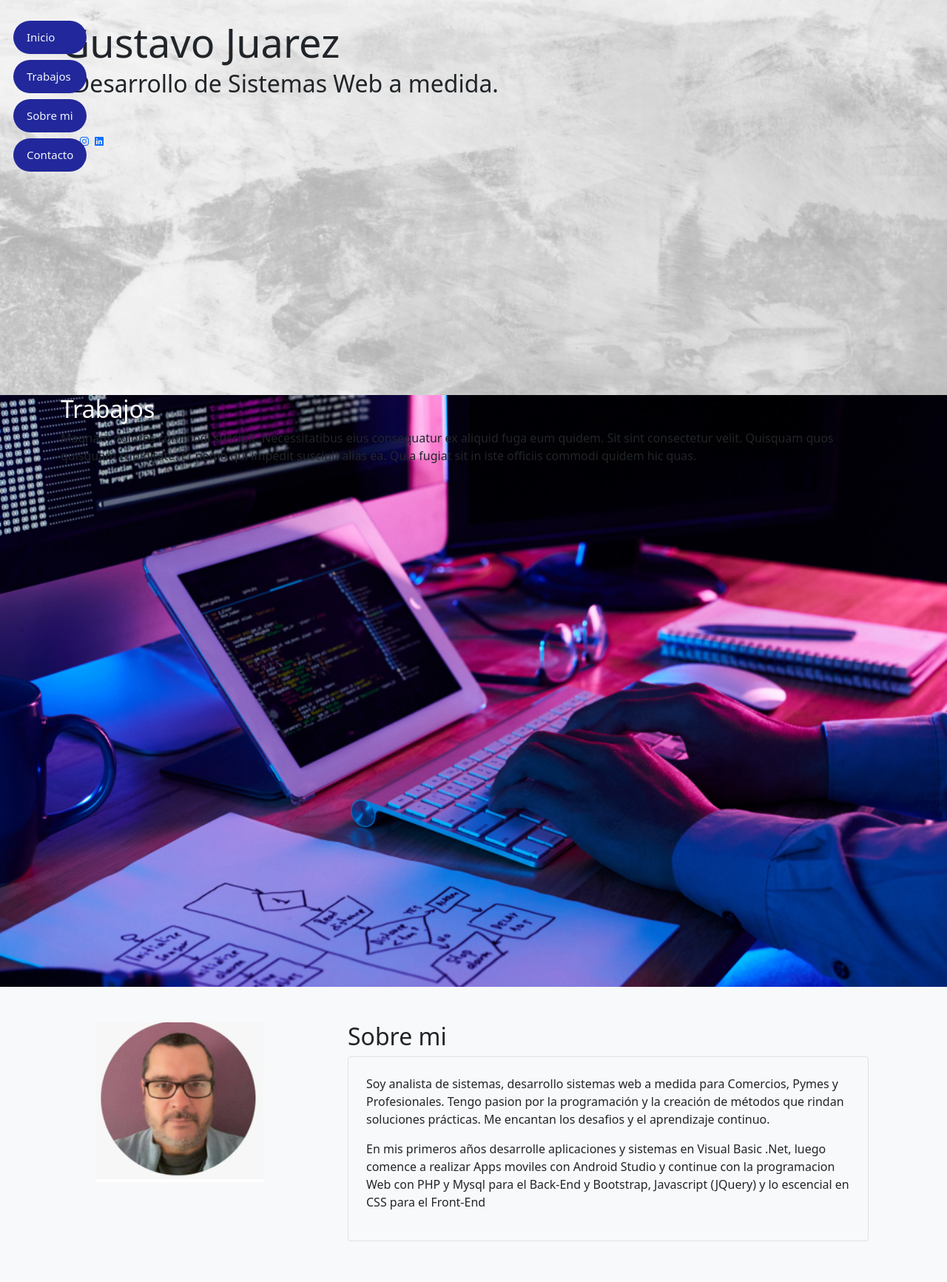
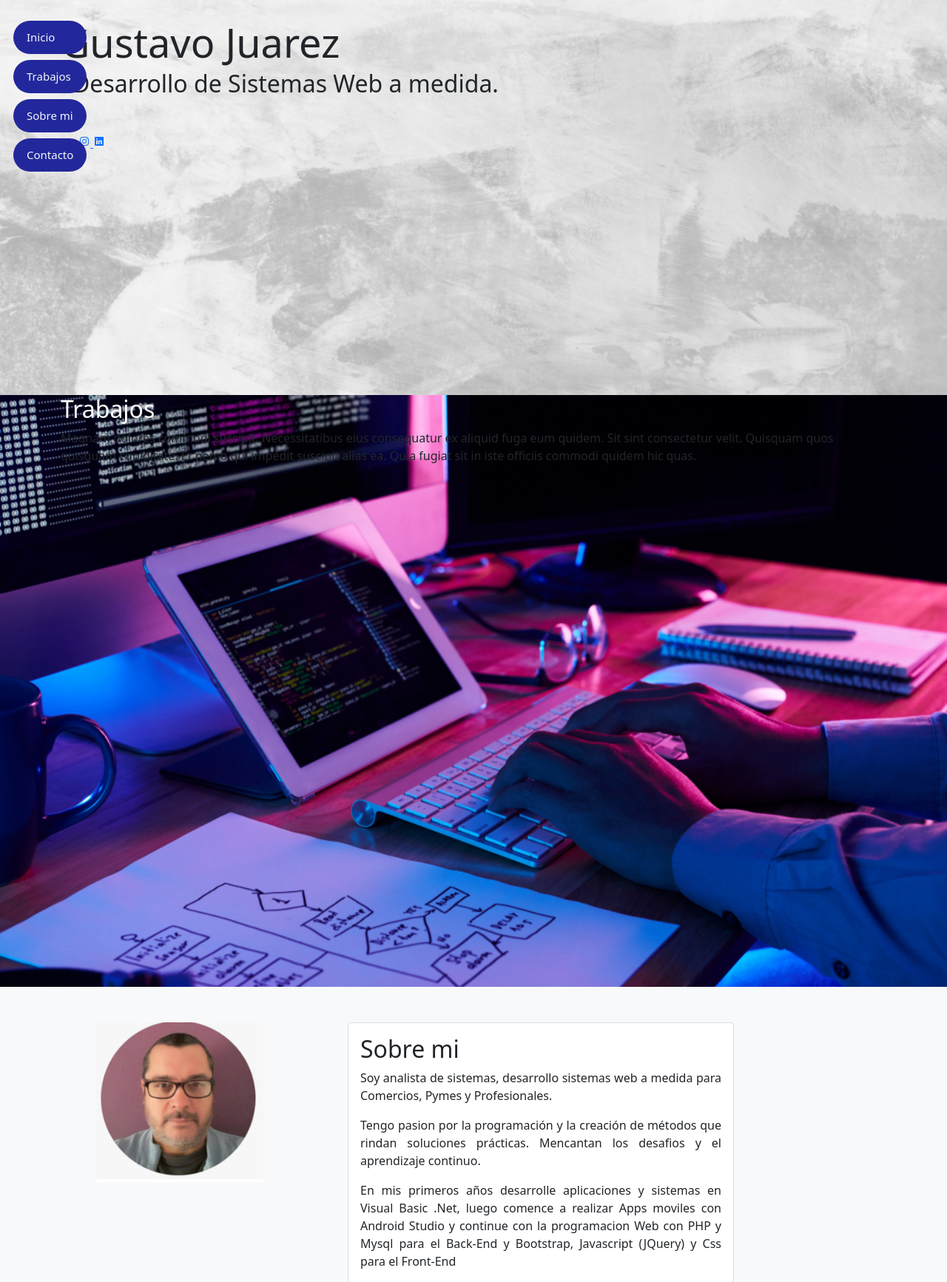
Before and after one commit to gdjuarez/Portfolio, a PHP site: page / in a window 1280 px wide. Shown: the part 266-1999 px from the top of the page at 74% size. Run offline with PHP 8.4, Linux system fonts and the light colour scheme.

Commit message:
Update index.php

```diff
--- a/index.php
+++ b/index.php
@@ -41,8 +41,12 @@
             <h1 class=' p-6'>Gustavo Juarez</h1>
             <p class=' p-3'><span>Desarrollo de Sistemas Web a medida.</span></p>
             <div class="social-links p-4">
-                <a href="#" class="instagram"><ion-icon name="logo-instagram"></ion-icon></a>
-                <a href="#" class="linkedin"><ion-icon name="logo-linkedin"></ion-icon></a>
+                <a href="#" class="instagram">
+                    <ion-icon name="logo-instagram"></ion-icon>
+                </a>
+                <a href="#" class="linkedin">
+                    <ion-icon name="logo-linkedin"></ion-icon>
+                </a>
             </div>
         </div>
     </section>
@@ -64,26 +68,30 @@
     <section id="sobremi" class="sobremi  bg-light">
         <div class="container">
             <div class="row p-4">
-                <div class="col-lg-4">
+                <div class="col-md-4">
                     <img src="assets/img/gdj.png" class="img-fluid p-4" alt="">
                 </div>
-                <div class="col-lg-8 pt-4">
+                <div class="col-lg-6 pt-4">
                     <div class="section-title">
-                        <h2>Sobre mi</h2>
+                        <div class="card">
+                            <div class="card-body">
+                                <h2 class="card-title">Sobre mi</h2>
+                                <p class="card-text" style="text-align:justify">Soy analista de sistemas, desarrollo sistemas web a medida para Comercios, Pymes y Profesionales.</p>
+                                <p class="card-text" style="text-align:justify">Tengo pasion por la programación y la creación de métodos que rindan soluciones prácticas.
+                                Mencantan los desafios y el aprendizaje continuo.</p>
+                                <p class="card-text" style="text-align:justify">En mis primeros años desarrolle aplicaciones y sistemas en Visual Basic .Net,
+                                 luego comence a realizar Apps moviles con Android Studio y continue con la programacion Web con PHP y Mysql para el Back-End
+                                  y Bootstrap, Javascript (JQuery) y Css para el Front-End</p>
+                            </div>
+                        </div>
+
                     </div>
-                    <div class="sobremi_content border rounded p-4 ">
-                        <p>Soy analista de sistemas, desarrollo sistemas web a medida para Comercios, Pymes y
-                            Profesionales.
-                            Tengo pasion por la programación y la creación de métodos que rindan soluciones prácticas.
-                            Me encantan los desafios y el aprendizaje continuo.</p>
-                          <p>En mis primeros años desarrolle aplicaciones y sistemas en Visual Basic .Net, luego comence a realizar
-                             Apps moviles con Android Studio y continue con la programacion Web con PHP y Mysql para el Back-End
-                              y Bootstrap, Javascript (JQuery) y lo escencial en CSS para el Front-End</p>
+                    <div class="col-lg-2">
+
                     </div>
+
                 </div>
-
             </div>
-          </div>
     </section>
 
     <!-- CONTACTO -->
```
